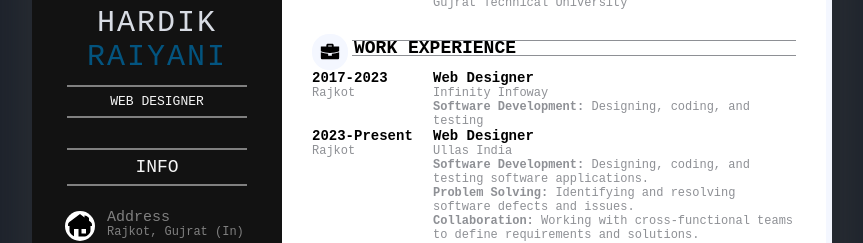
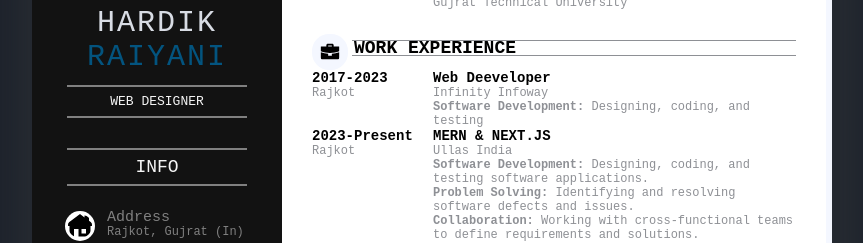
Before and after one commit to hardikraiyani98/hr-silver-web, a plain HTML site: page cv.html in a window 1280 px wide. Shown: the part 369-612 px from the top of the page, without its empty margins (208-1071 px from the left). Drawn offline with Linux system fonts and the light colour scheme; a script that the page names is missing.

Commit message:
Update cv.html

```diff
--- a/cv.html
+++ b/cv.html
@@ -457,7 +457,7 @@
             <p class="p5">Rajkot</p>
           </div>
           <div class="right">
-            <p class="p4">Web Designer</p>
+            <p class="p4">Web Deeveloper</p>
             <p class="p5">Infinity Infoway</p>
             <p class="p5"><strong>Software Development:</strong> Designing, coding, and testing</p>
             <div class="clearfix"></div>
@@ -469,7 +469,7 @@
             <p class="p5">Rajkot</p>
           </div>
           <div class="right">
-            <p class="p4">Web Designer</p>
+            <p class="p4">MERN & NEXT.JS</p>
             <p class="p5">Ullas India</p>
             <p class="p5"><strong>Software Development:</strong> Designing, coding, and testing software applications.</p>
             <p class="p5"><strong>Problem Solving:</strong> Identifying and resolving software defects and issues.</p>
```
